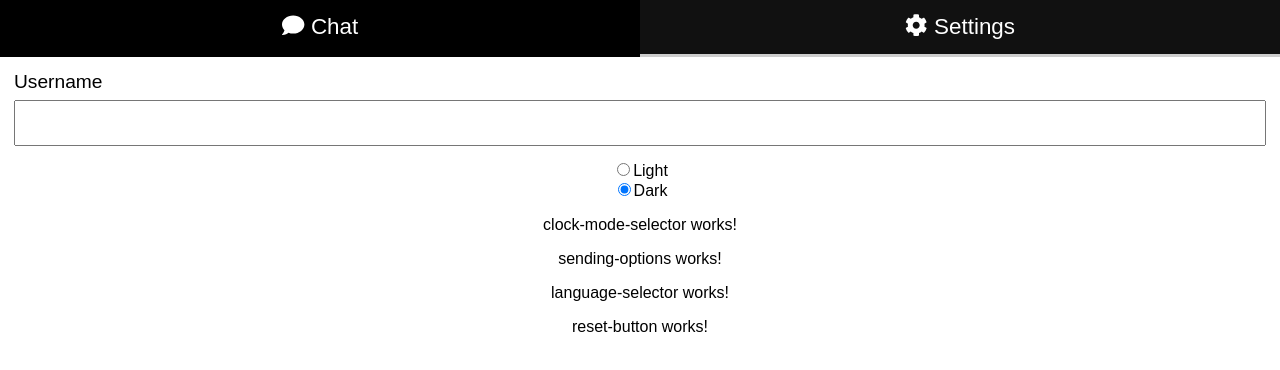
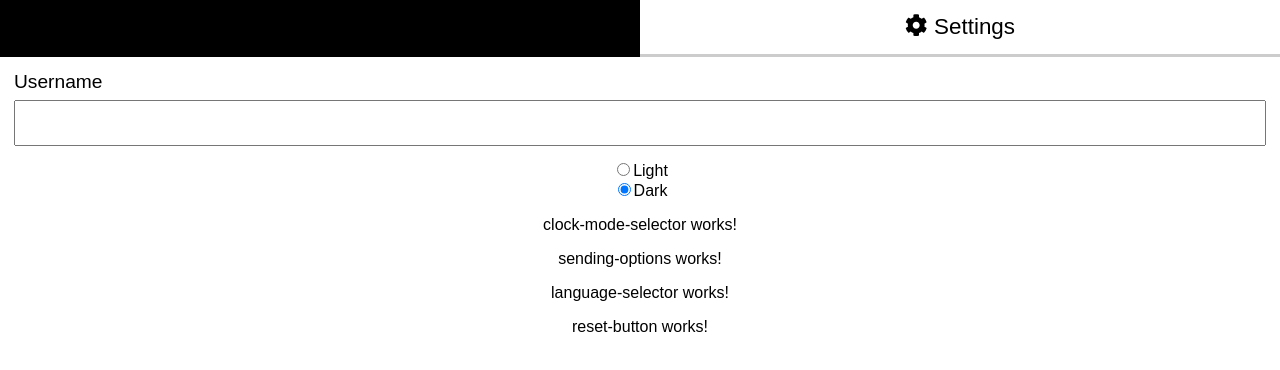
Before and after one commit to mihailgaberov/angular-chat, an Angular app: page /settings in a window 1280 px wide. Shown: the top 370 px of the page. Built offline with nearby package versions, Linux system fonts and the light colour scheme.

Commit message:
:construction: Implementing theming: Updated Navigation component styles.

```diff
--- a/src/app/navigation/navigation.component.scss
+++ b/src/app/navigation/navigation.component.scss
@@ -1,6 +1,6 @@
 .navigation {
     display: flex;
-    background-color: #1e5266;
+    background-color: var(--secondary-light);
     nav {
         width: 50%;
         text-align: center;
@@ -12,12 +12,12 @@
         }
         a {
             display: block;
-            color: white;
+            color: var(--primary-light);
             text-decoration: none;
             font-size: 1.4em;
             padding: 14px 16px;
             &.active {
-                background-color: #111;
+                background-color: var(--secondary-dark);
                 border-bottom: 3px solid #ccc;
             }
         }
--- a/src/app/theme-selector/theme-selector.component.ts
+++ b/src/app/theme-selector/theme-selector.component.ts
@@ -1,5 +1,5 @@
 import { Component, OnInit } from '@angular/core';
-import { ThemeService } from "src/app/theme/theme.service";
+import { ThemeService } from 'src/app/theme/theme.service';
 
 @Component({
   selector: 'app-theme-selector',
@@ -12,7 +12,15 @@ export class ThemeSelectorComponent implements OnInit {
 
   ngOnInit(): void {}
 
-  toggleTheme() {
+  setLightTheme(): void {
+    this.themeService.setLightTheme();
+  }
+
+  setDarkTheme(): void {
+    this.themeService.setDarkTheme();
+  }
+
+  toggleTheme(): void {
     if (this.themeService.isDarkTheme()) {
       this.themeService.setLightTheme();
     } else {
```
Also changed, not shown: src/app/theme/theme.ts (+12 -12 lines).
